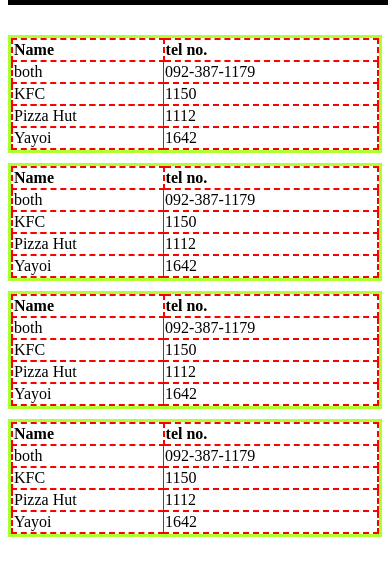
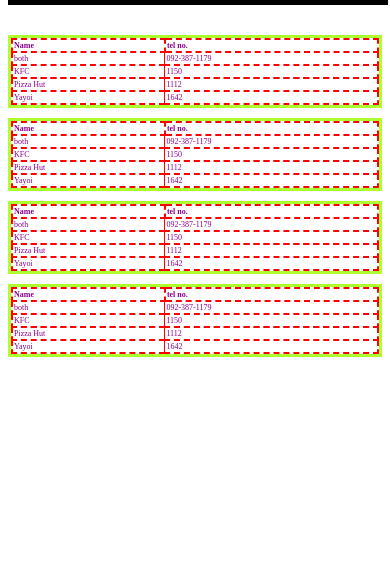
Before and after one commit to wissarut6871/wissarut6871.github.io, a plain HTML site: page homework/html/phomebook.html in a window 390 px wide. Shown: the part 113-688 px from the top of the page. Drawn offline with Linux system fonts and the light colour scheme.

Commit message:
18-1-2021

```diff
--- a/homework/html/phonebook.css
+++ b/homework/html/phonebook.css
@@ -47,5 +47,8 @@
       div.container > div{
           border:3px solid greenyellow;
       }
-
+      div > table{
+        font-size:8px;
+        color:darkmagenta;
+    }
 }
```
